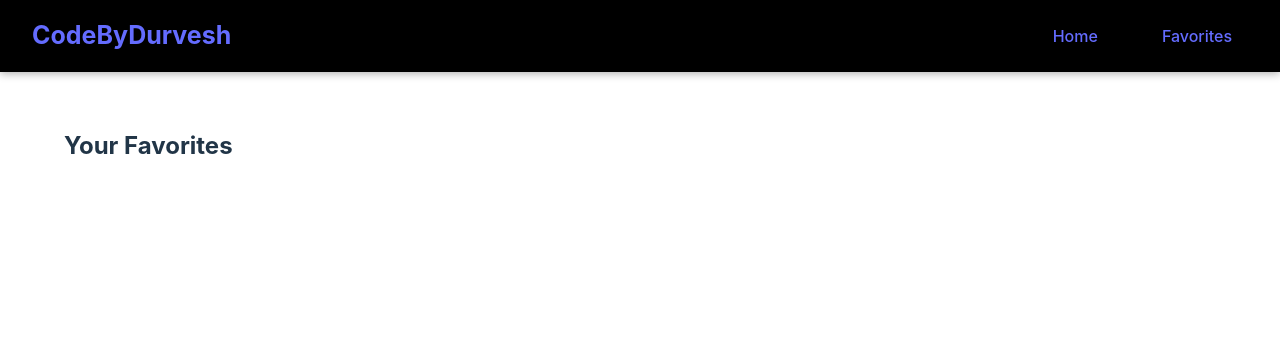
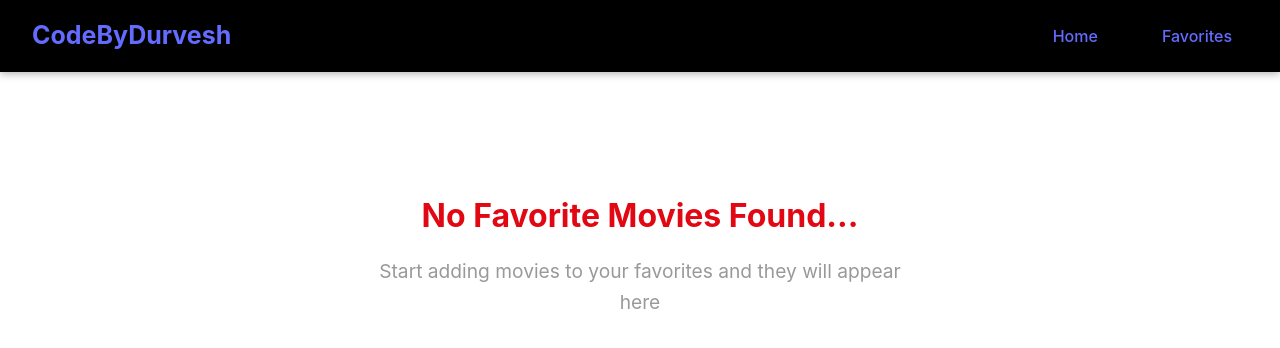
Before and after one commit to codebydurvesh/Movie-Search, a React (Vite) app in the folder frontend/: page /favorites in a window 1280 px wide. Shown: the top 348 px of the page. Built offline with nearby package versions, Linux system fonts and the light colour scheme.

Commit message:
Fixed the Favorites Button display when there are no favorite movies and Fixed the blue outline when hover on Search button

```diff
--- a/frontend/src/css/Favorites.css
+++ b/frontend/src/css/Favorites.css
@@ -67,7 +67,7 @@
 .favorites-empty h2 {
   margin-bottom: 1rem;
   font-size: 2rem;
-  color: #e50914;
+  color: #e10813;
 }
 
 .favorites-empty p {
--- a/frontend/src/css/Home.css
+++ b/frontend/src/css/Home.css
@@ -53,12 +53,15 @@
   font-weight: 500;
   transition: background-color 0.2s;
   white-space: nowrap;
+  border: 2px solid transparent;
 }
 
 .search-button:hover {
   background-color: #ab0c14;
-  border-radius: none;
+  border-color: transparent;
 }
+
+
 
 
 @media (max-width: 639px) {
--- a/frontend/src/pages/Favorites.jsx
+++ b/frontend/src/pages/Favorites.jsx
@@ -1,30 +1,29 @@
-import "../css/Favorites.css"
+import "../css/Favorites.css";
 import { useMovieContext } from "../contexts/MovieContext";
 import MovieCard from "../components/MovieCard";
 
+function Favorites() {
+  const { favorites } = useMovieContext();
 
-function Favorites(){
-    const {favorites} = useMovieContext();
+  if (!favorites || favorites.length === 0) {
+    return (
+      <div className="favorites-empty">
+        <h2>No Favorite Movies Found...</h2>
+        <p>Start adding movies to your favorites and they will appear here</p>
+      </div>
+    );
+  }
 
-    if(favorites){
-        return(
+  return (
     <div>
       <h2 className="favorites">Your Favorites</h2>
       <div className="movies-grid">
-                    {favorites.map((movie) =>(
-                        <MovieCard movie={movie} key={movie.id}/>
+        {favorites.map((movie) => (
+          <MovieCard movie={movie} key={movie.id} />
         ))}
       </div>
     </div>
   );
 }
 
-    return (
-        <div className="favorites-empty">
-            <h2>No Favorite Movies Yet</h2>
-            <p>Start adding movies to your favorites and they will appear here</p>
-        </div>
-    );
-}
-
-export default Favorites
+export default Favorites;
```
Lines whose indentation alone changed are shown as unchanged.
